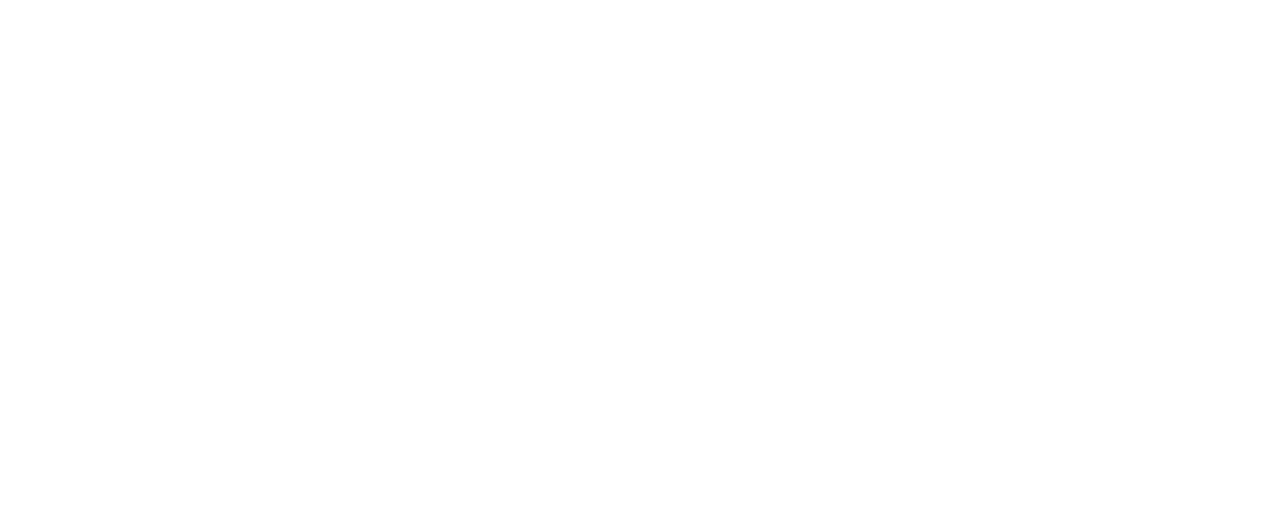
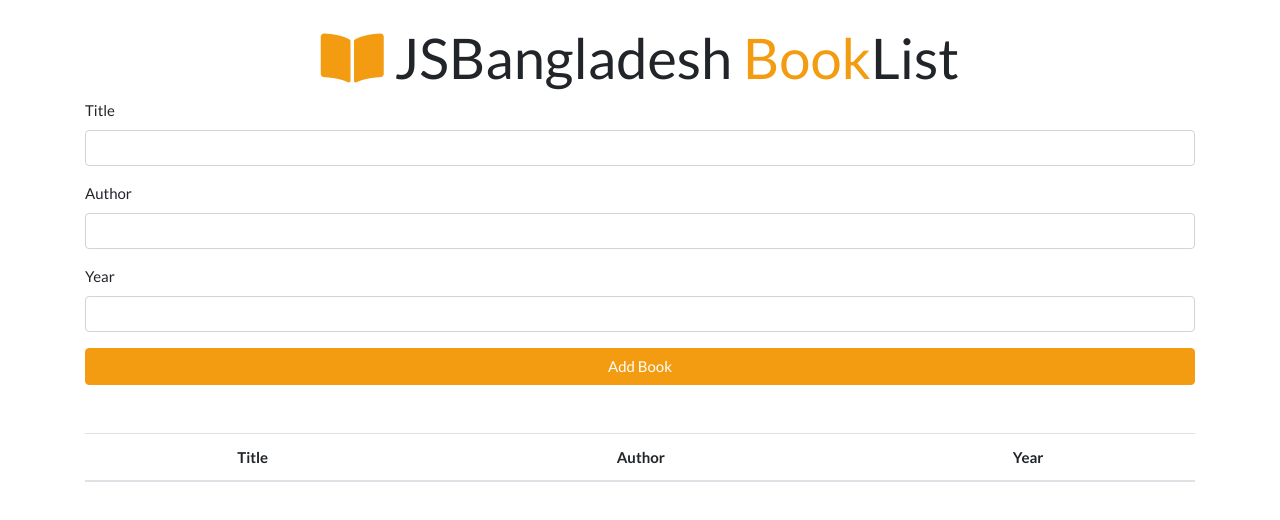
Before and after one commit to rakibchp/book_list_app_js, a plain HTML site: page index.html in a window 1280 px wide. Drawn offline with nearby package versions, Linux system fonts and the light colour scheme.

Commit message:
html updated

```diff
--- a/index.html
+++ b/index.html
@@ -15,6 +15,40 @@
     <title>book list app</title>
 </head>
 <body>
+    <div class="container mt-4">
+        <h1 class="display-4 text-center"><i class="fas fa-book-open text-warning"></i> JSBangladesh<span class="text-warning"> Book</span>List</h1>
+        <form id="book-form">
+          <div class="form-group">
+            <label for="title">Title</label>
+            <input type="text" id="title" class="form-control" />
+          </div>
+
+          <div class="form-group">
+            <label for="author">Author</label>
+            <input type="text" id="author" class="form-control" />
+          </div>
+
+          <div class="form-group">
+            <label for="year">Year</label>
+            <input type="text" id="year" class="form-control" />
+          </div>
+          <input type="submit" value="Add Book" class="btn btn-warning btn-block" />
+        </form>
+        <table class="table table-striped mt-5 text-center">
+          <thead>
+            <tr>
+              <th>Title</th>
+              <th>Author</th>
+              <th>Year</th>
+            </tr>
+          </thead>
+          <tbody id="book-list"></tbody>
+        </table>
+      </div>
+
+      <script src="app.js"></script>
+    </body>
+  </html>
 
 </body>
 </html>
```
